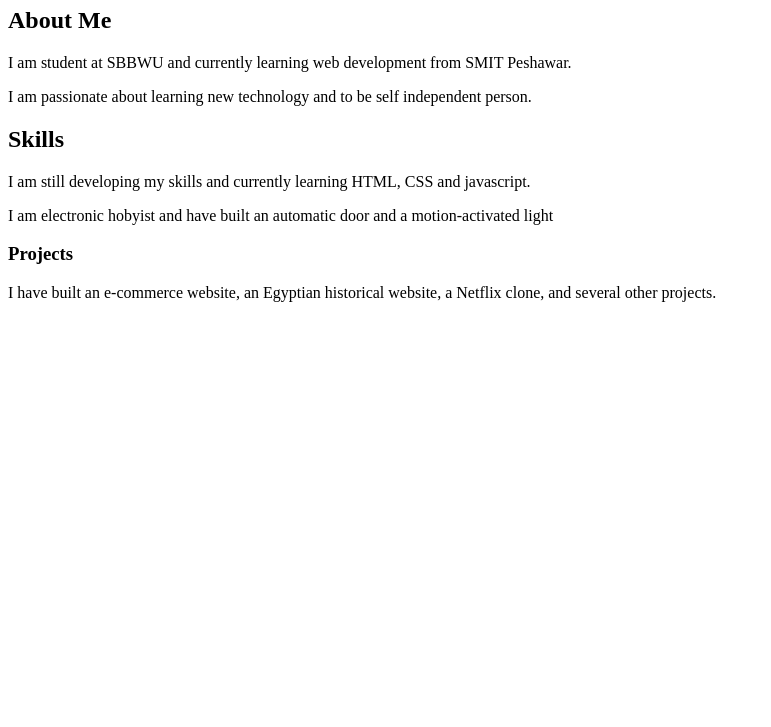
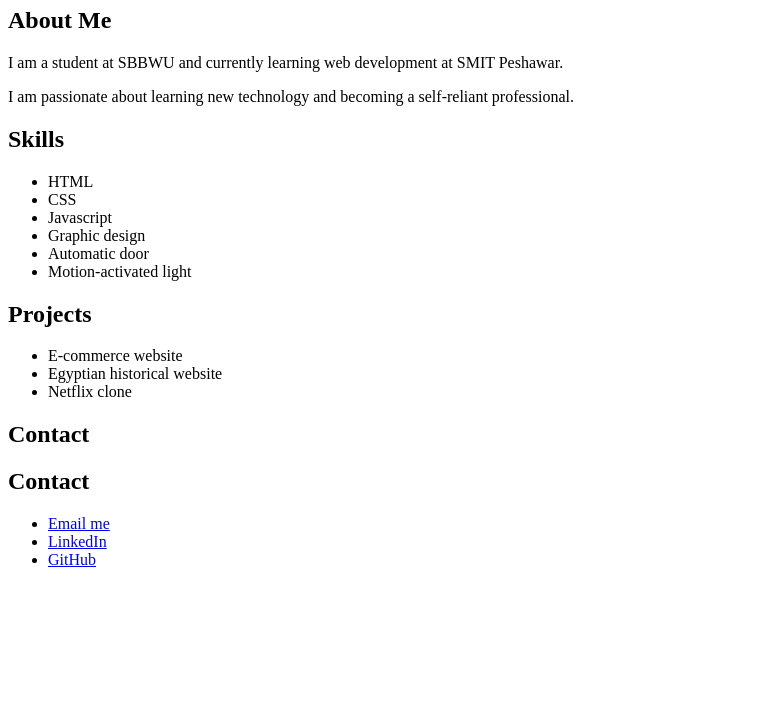
Before and after one commit to Farah-Rehman-bit/test-frontend, a plain HTML site: page index.html in a window 1280 px wide. Shown: the part 73-800 px from the top of the page, without its empty margins (0-771 px from the left). Drawn offline with Linux system fonts and the light colour scheme.

Commit message:
link & list

```diff
--- a/index.html
+++ b/index.html
@@ -8,15 +8,38 @@
 </head>
 
 <body>
-    <h1>Farah Rehman Portfolio</h1>
+    <h1>Farah Rehman </h1>
     <h2>About Me</h2>
-    <p>I am student at SBBWU and currently learning web development from SMIT Peshawar. </p>
-    <p>I am passionate about learning new technology and to be self independent person.</p>
+    <p>I am a student at SBBWU and currently learning web development at SMIT Peshawar. </p>
+    <p>I am passionate about learning new technology and becoming a self-reliant professional.</p>
     <h2>Skills</h2>
-        <p>I am still developing my skills and currently learning HTML, CSS and javascript.</p>
-        <p> I am electronic hobyist and have built an automatic door and a motion-activated light </p>
-        <h3>Projects</h3>
-        <p> I have built an e-commerce website, an Egyptian historical website, a Netflix clone, and several other projects.</p>
-</body>
+        <!-- <p>I am still developing my skills and currently learning HTML, CSS and javascript.</p> -->
+        <ul>
+            <li>HTML</li>
+            <li>CSS</li>
+            <li>Javascript</li>
+            <li>Graphic design</li>
+            <li>Automatic door</li>
+            <li>Motion-activated light</li>
+        </ul>
+       <!--  <p> I am electronic hobyist and have built an automatic door and a motion-activated light </p> -->
+
+       <h2>Projects</h2>
+        <!-- <p> I have built an e-commerce website, an Egyptian historical website, a Netflix clone, and several other projects.</p>
+      -->
+        <ul>
+        <li>E-commerce website</li>
+        <li>Egyptian historical website</li>
+        <li>Netflix clone</li>
+      </ul>
+      <h2>Contact</h2>
+     <h2>Contact</h2>
+<ul>
+  <li><a href="mailto:youremail@example.com">Email me</a></li>
+  <li><a href="https://www.linkedin.com/in/farah-rehman-0a595a392" target="_blank" rel="noopener noreferrer">LinkedIn</a></li>
+  <li><a href="https://github.com/Farah-Rehman-bit
+" target="_blank" rel="noopener noreferrer">GitHub</a></li>
+</ul>
+    </body>
 
 </html>
```
